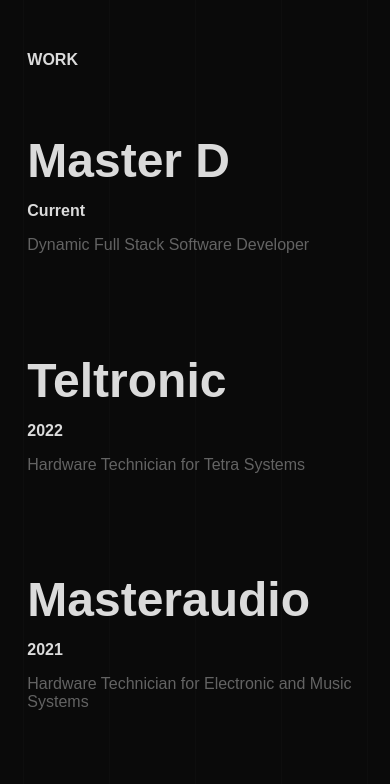
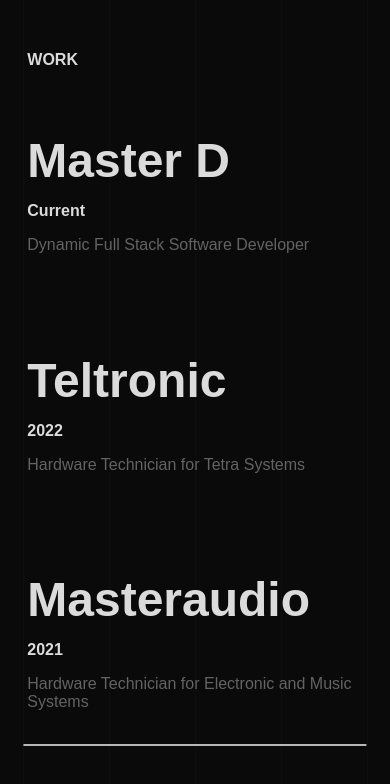
Before and after one commit to Guille814/portfolio, an Angular app: page / in a window 390 px wide. Shown: the part 590-1374 px from the top of the page. Built offline with nearby package versions, Linux system fonts and the light colour scheme.

Commit message:
Lineas que se desplacen añadidas

```diff
--- a/src/app/app.component.html
+++ b/src/app/app.component.html
@@ -30,10 +30,10 @@
     <p class="p2">A web application developer.</p>
   </div>
 
-  <div class="first-line" [class.visible]="isVisible"></div>
-  <div class="second-line" [class.visible]="isVisible"></div>
-  <div class="thirt-line" [class.visible]="isVisible"></div>
-  <div class="fourth-line" [class.visible]="isVisible"></div>
+  <div class="first-line" [class.visible]="isVisible[0]"></div>
+  <div class="second-line" [class.visible]="isVisible[1]"></div>
+  <div class="thirt-line" [class.visible]="isVisible[2]"></div>
+  <div class="fourth-line" [class.visible]="isVisible[3]"></div>
 
   <app-works></app-works>
 
--- a/src/app/app.component.ts
+++ b/src/app/app.component.ts
@@ -14,7 +14,7 @@ export class AppComponent implements OnInit {
   buttonText: string = 'Available for Work';
   showCopiedText: boolean = false;
   fadeIn: boolean = false;
-  isVisible: boolean = false; // Propiedad para controlar la visibilidad
+  isVisible: boolean[] = [false, false, false, false]; // Arreglo para controlar la visibilidad de cada línea
 
   ngOnInit() {
     // Activa la clase fade-in para los elementos después de cargar el componente
@@ -26,10 +26,25 @@ export class AppComponent implements OnInit {
   @HostListener('window:scroll', [])
   onScroll() {
     const scrollY = window.scrollY || window.pageYOffset;
+
     if (scrollY > 50) {
-      this.isVisible = true; // Muestra la línea
+      // Solo activamos la primera línea si es visible
+      if (!this.isVisible[0]) {
+        this.isVisible[0] = true; // Muestra la primera línea
+        setTimeout(() => {
+          this.isVisible[1] = true; // Muestra la segunda línea después de un retraso
+        }, 300); // Ajusta el tiempo para el retraso de la segunda línea
+
+        setTimeout(() => {
+          this.isVisible[2] = true; // Muestra la tercera línea después de un retraso
+        }, 600); // Ajusta el tiempo para el retraso de la tercera línea
+
+        setTimeout(() => {
+          this.isVisible[3] = true; // Muestra la cuarta línea después de un retraso
+        }, 900); // Ajusta el tiempo para el retraso de la cuarta línea
+      }
     } else {
-      this.isVisible = false; // Oculta la línea
+      this.isVisible.fill(false); // Oculta todas las líneas
     }
   }
 
--- a/src/styles.scss
+++ b/src/styles.scss
@@ -250,55 +250,42 @@ body {
 .fourth-line {
   position: absolute;
   left: 50%;
-  /* Alinea la línea desde el centro */
-  height: 2px;
-  /* Grosor de la línea */
-  background-color: #b6b6b6;
-  /* Color de la línea */
-  transform: translateX(-50%) scaleX(0);
-  /* Inicia con una escala de 0 (invisible) */
-  opacity: 0;
-  /* Oculta la línea inicialmente */
-  transition: opacity 0.8s ease, transform 0.8s ease;
-  /* Transiciones más lentas para suavizar la aparición */
-  width: 68%;
-  /* Ancho de la línea */
-  top: 70%;
+  height: 2px; /* Grosor de la línea */
+  background-color: #b6b6b6; /* Color de la línea */
+  transform: translateX(-100%) translateX(-50%); /* Inicia fuera de la vista a la izquierda */
+  opacity: 0; /* Oculta la línea inicialmente */
+  transition: opacity 0.8s ease, transform 0.8s ease; /* Transiciones más lentas para suavizar la aparición */
+  width: 68%; /* Ancho de la línea */
+  top: 70%; /* Ajusta la posición vertical de la línea */
 }
 
 .first-line.visible,
 .second-line.visible,
 .thirt-line.visible,
 .fourth-line.visible {
-  transform: translateX(-50%) scaleX(1);
-  /* Mueve la línea a su posición original y escala a 1 (visible) */
-  opacity: 1;
-  /* Muestra la línea */
+  transform: translateX(0) translateX(-50%); /* Mueve la línea a su posición original */
+  opacity: 1; /* Muestra la línea */
 }
 
+/* Posiciones de las líneas (puedes ajustarlas como desees) */
 .first-line {
-  width: 68%;
-  /* Cambia el ancho de la línea central */
   top: 60%;
 }
 
 .second-line {
-  width: 68%;
-  /* Cambia el ancho de la línea central */
   top: 70%;
 }
 
 .thirt-line {
-  width: 68%;
-  /* Cambia el ancho de la línea central */
   top: 80%;
 }
 
 .fourth-line {
-  width: 68%;
-  /* Cambia el ancho de la línea central */
   top: 90%;
 }
+
+
+
 
 
 
@@ -554,52 +541,40 @@ body {
   .thirt-line,
   .fourth-line {
     position: absolute;
-    left: 50%;
-    /* Alinea la línea desde el centro */
-    height: 2px;
-    /* Grosor de la línea */
-    background-color: #b6b6b6;
-    /* Color de la línea */
-    transform: translateX(-50%) scaleX(0);
-    /* Inicia con una escala de 0 (invisible) */
-    opacity: 0;
-    /* Oculta la línea inicialmente */
-    transition: opacity 0.8s ease, transform 0.8s ease;
-    /* Transiciones más lentas para suavizar la aparición */
-    width: 68%;
-    /* Ancho de la línea */
-    top: 70%;
+    left: 50%; /* Alinea la línea desde el centro */
+    height: 2px; /* Grosor de la línea */
+    background-color: #b6b6b6; /* Color de la línea */
+    transform: translateX(-100%) translateX(-50%); /* Inicia fuera de la vista a la izquierda */
+    opacity: 0; /* Oculta la línea inicialmente */
+    transition: opacity 0.8s ease, transform 0.8s ease; /* Transiciones más lentas para suavizar la aparición */
+    width: 88%; /* Ancho de la línea */
+    top: 70%; /* Ajusta la posición vertical de la línea */
   }
 
   .first-line.visible,
   .second-line.visible,
   .thirt-line.visible,
   .fourth-line.visible {
-    transform: translateX(-50%) scaleX(1);
-    /* Mueve la línea a su posición original y escala a 1 (visible) */
-    opacity: 1;
-    /* Muestra la línea */
+    transform: translateX(-50%) scaleX(1); /* Mueve la línea a su posición original y escala a 1 (visible) */
+    opacity: 1; /* Muestra la línea */
   }
 
+  /* Posiciones de las líneas (puedes ajustarlas como desees) */
   .first-line {
-    width: 88%;
-    /* Cambia el ancho de la línea central */
-    top: 40%;
+    top: 40%; /* Ajusta la posición vertical de la primera línea */
   }
 
   .second-line {
-    width: 88%;
-    top: 53%;
+    top: 53%; /* Ajusta la posición vertical de la segunda línea */
   }
 
-  .thirt-line{
-    width: 88%;
-    top: 66%;
+  .thirt-line {
+    top: 66%; /* Ajusta la posición vertical de la tercera línea */
   }
 
-  .fourth-line{
-    width: 88%;
-    top: 79%;
+  .fourth-line {
+    top: 79%; /* Ajusta la posición vertical de la cuarta línea */
   }
 
+
 }
```
